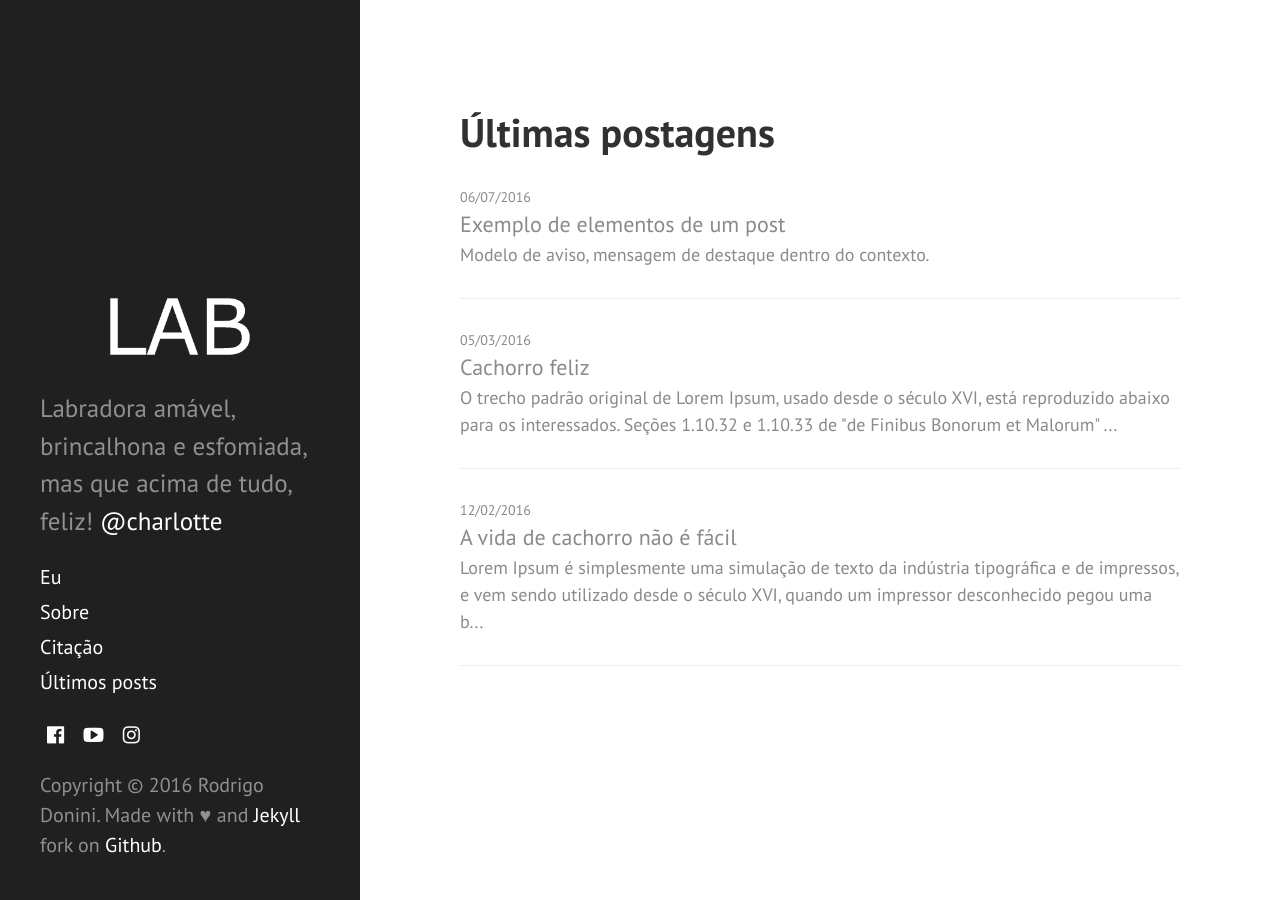
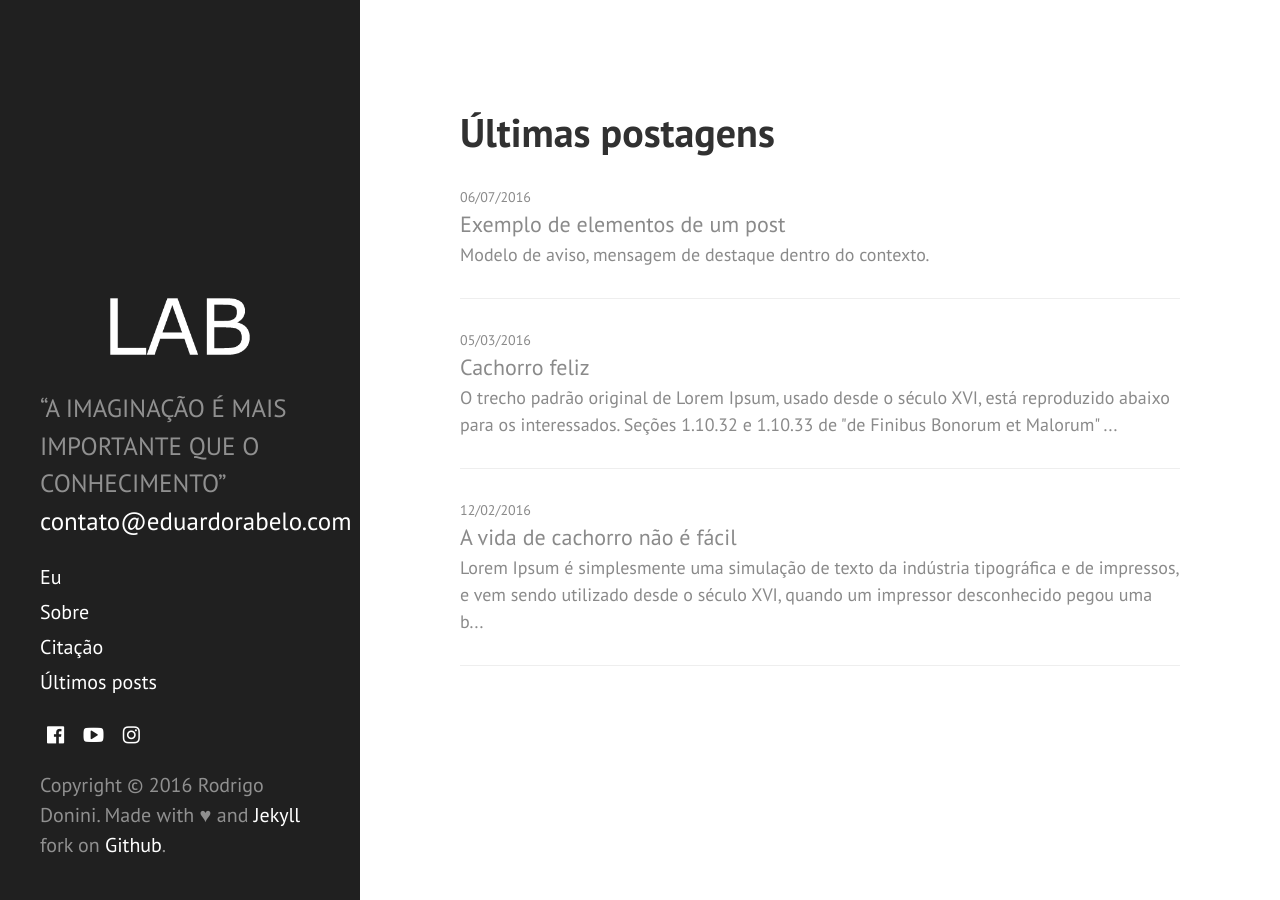
Before and after one commit to eduardorabelo/eduardorabelo.github.io, a Jekyll site: the page built from blog.md, in a window 1280 px wide. Built offline with Jekyll 4.4.1, drawn with Linux system fonts in a browser that asks for light colours; our own code applies the rules of GitHub Pages for plain Markdown files.

Commit message:
Update _config.yml

```diff
--- a/_config.yml
+++ b/_config.yml
@@ -3,7 +3,7 @@
 title: Eduardo Rabelo
 email: contato@eduardorabelo.com
 description: > # this means to ignore newlines until "baseurl:"
-  Labradora amável, brincalhona e esfomiada, mas que acima de tudo, feliz! <a href="#">@charlotte</a>
+  “A IMAGINAÇÃO É MAIS IMPORTANTE QUE O CONHECIMENTO” <a href="#">contato@eduardorabelo.com</a>
 baseurl: "/" # the subpath of your site, e.g. /blog
 url:  # the base hostname & protocol for your site
 logo: "/assets/img/logo.png"
```
